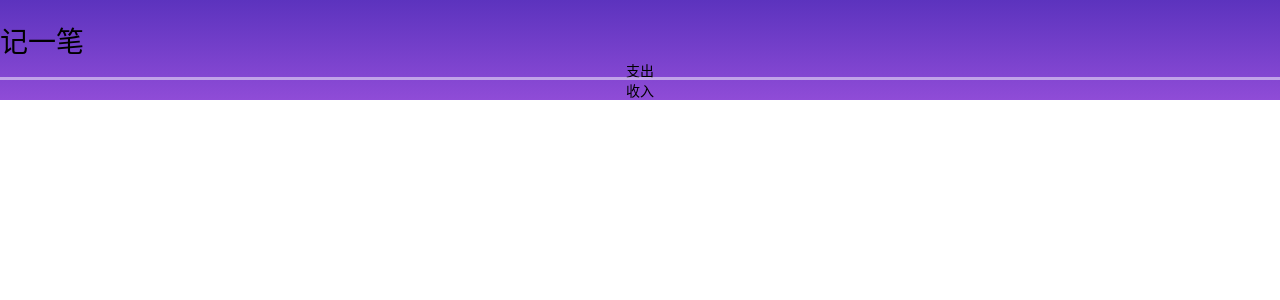
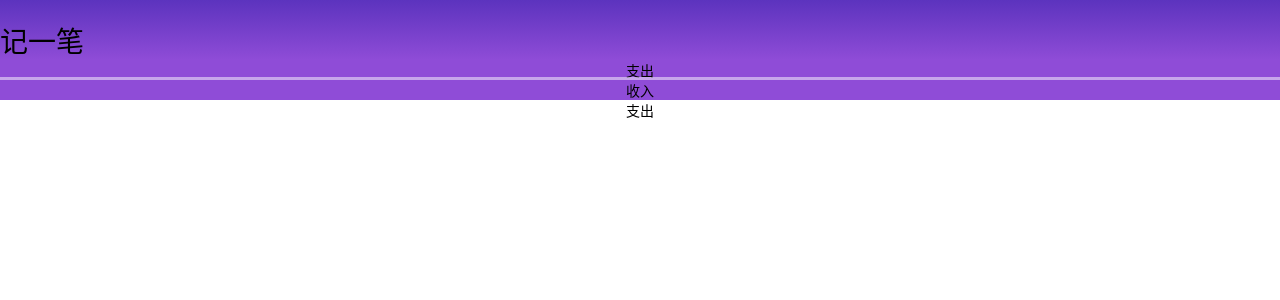
Before and after one commit to wangdoudou86/react-mangosteen, a React (Vite) app: page /items/new in a window 1280 px wide. Shown: the top 300 px of the page. Built offline with nearby package versions, Linux system fonts and the light colour scheme.

Commit message:
fix: Tabs 支持自定义三处的样式

```diff
--- a/src/components/Tabs/Tabs.tsx
+++ b/src/components/Tabs/Tabs.tsx
@@ -1,22 +1,39 @@
+import type { ReactNode } from 'react'
+import React from 'react'
+import cs from 'classnames'
 import s from './Tabs.module.scss'
 type Props<T> = {
   tabItems: {
     key: T
     text: string
+    element?: ReactNode
   }[]
   value: T
   onChange: (key: T) => void
   className?: string
+  classPrefix?: string
 }
 
 export function Tabs<T extends string>(props: Props<T>) {
-  const { tabItems, value, onChange, className } = props
+  const { tabItems, value, onChange, className, classPrefix } = props
   return (
-    <ol className={className} flex text-white children-px-24px children-py-12px>
-      {tabItems.map(item => <li key={item.key} className={item.key === value ? s.selected : ''}
-        onClick={() => onChange(item.key)}>
-        {item.text}
-      </li>)}
-    </ol>
+    <div className={cs(className, classPrefix)}>
+      <ol flex text-white children-px-24px children-py-12px bg="[rgb(143,76,215)]"
+        className={classPrefix ? `${classPrefix}-menu` : ''}>
+        {tabItems.map(item =>
+          <li key={item.key} className={
+            cs(
+              item.key === value ? s.selected : '',
+              classPrefix ? `${classPrefix}-menu-item` : ''
+            )
+          }
+            onClick={() => onChange(item.key)}>
+            {item.text}
+          </li>)}
+      </ol>
+      <div className={classPrefix ? `${classPrefix}-pane` : ''}>
+        {tabItems.filter(item => item.key === value)[0].element}
+      </div>
+    </div>
   )
 }
--- a/src/pages/ItemsNewPage.tsx
+++ /dev/null
@@ -1,22 +0,0 @@
-import { useState } from 'react'
-import { Gradient } from '../components/Gradient'
-import { Icon } from '../components/Icon/Icon'
-import { Tabs } from '../components/Tabs/Tabs'
-import { TopNav } from '../components/TopNav'
-
-type ItemKind = 'income' | 'expenses'
-export const ItemsNewPage: React.FC = () => {
-  const tabItems: { key: ItemKind; text: string }[]
-    = [{ key: 'expenses', text: '支出' }, { key: 'income', text: '收入' }]
-  const [tabItem, setTabItem] = useState<ItemKind>('expenses')
-  return (
-    <div>
-      <Gradient>
-        <TopNav title="记一笔" icon={<Icon name="back" />} />
-        <Tabs tabItems={tabItems} className="children-flex-1 text-center"
-          value={tabItem}
-          onChange={(item) => { setTabItem(item) }} />
-      </Gradient>
-    </div>
-  )
-}
--- /dev/null
+++ b/src/pages/ItemsNewPage/ItemsNewPage.module.scss
@@ -0,0 +1,5 @@
+.wrapper{
+  :global {
+    .itemsNewPage-menu-item{ flex: 1}
+  }
+}
--- /dev/null
+++ b/src/pages/ItemsNewPage/ItemsNewPage.tsx
@@ -0,0 +1,27 @@
+import { useState } from 'react'
+import type { ReactNode } from 'react'
+import { Gradient } from '../../components/Gradient'
+import { Icon } from '../../components/Icon/Icon'
+import { Tabs } from '../../components/Tabs/Tabs'
+import { TopNav } from '../../components/TopNav'
+import s from './ItemsNewPage.module.scss'
+
+type ItemKind = 'income' | 'expenses'
+export const ItemsNewPage: React.FC = () => {
+  const tabItems: { key: ItemKind; text: string; element?: ReactNode }[]
+    = [
+      { key: 'expenses', text: '支出', element: <div>支出</div> },
+      { key: 'income', text: '收入', element: <div>收入</div> }
+    ]
+  const [tabItem, setTabItem] = useState<ItemKind>('expenses')
+  return (
+    <div className={s.wrapper}>
+      <Gradient>
+        <TopNav title="记一笔" icon={<Icon name="back" />} />
+      </Gradient>
+      <Tabs tabItems={tabItems} className="text-center" classPrefix='itemsNewPage'
+        value={tabItem}
+        onChange={(tabItem) => { setTabItem(tabItem) }} />
+    </div>
+  )
+}
--- a/src/pages/ItemsPage/ItemsPage.tsx
+++ b/src/pages/ItemsPage/ItemsPage.tsx
@@ -17,8 +17,8 @@
     <div>
       <Gradient>
         <TopNav icon={<Icon name="menu" className="w-24px h-24px" onClick={() => { setVisible(!visible) }} />} />
-        <TimeRangePicker selected={timeRange} onSelect={setTimeRange} />
       </Gradient>
+      <TimeRangePicker selected={timeRange} onSelect={setTimeRange} />
       <ItemsSummary />
       <ItemsList />
       <AddItemFloatButton />
--- a/src/routes/router.tsx
+++ b/src/routes/router.tsx
@@ -9,7 +9,7 @@
 import { Home } from '../pages/Home'
 import { ItemsPage } from '../pages/ItemsPage/ItemsPage'
 import { SignInPage } from '../pages/SignInPage'
-import { ItemsNewPage } from '../pages/ItemsNewPage'
+import { ItemsNewPage } from '../pages/ItemsNewPage/ItemsNewPage'
 
 export const router = createBrowserRouter([
   {
```
